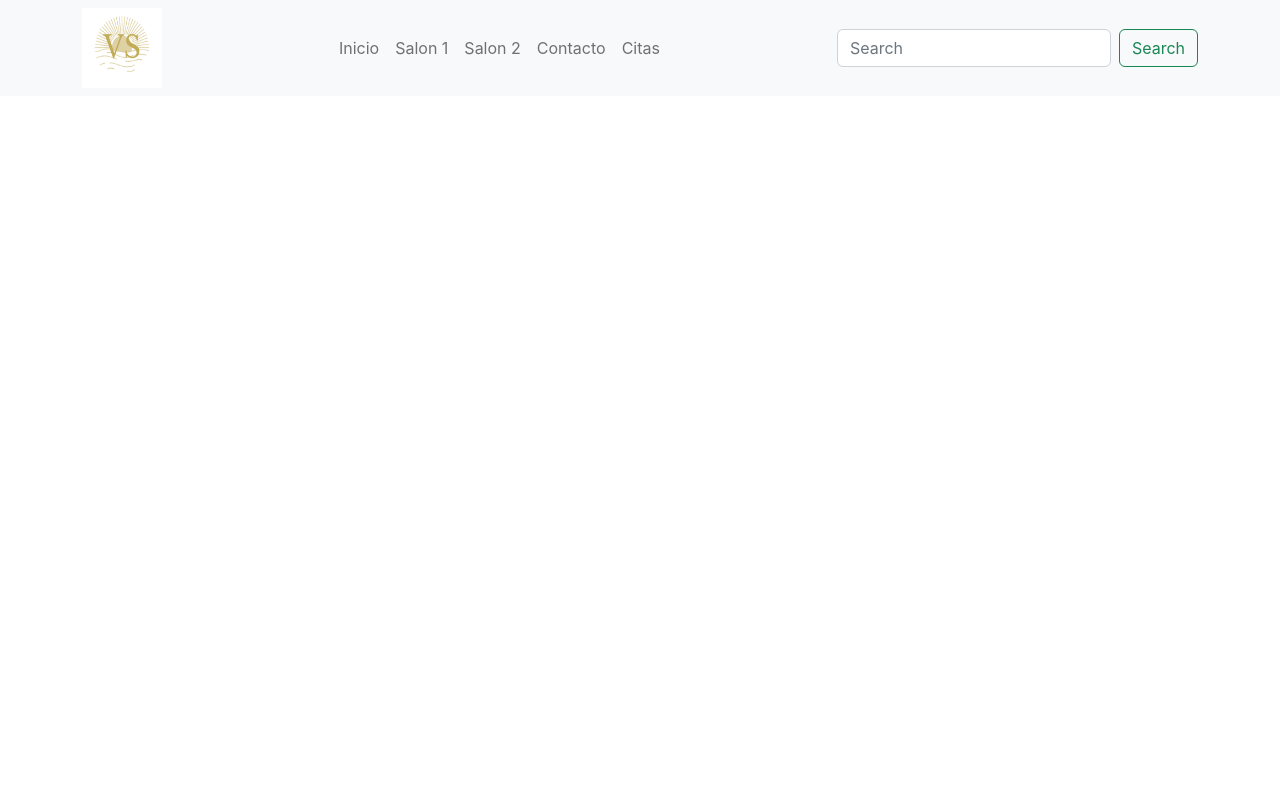
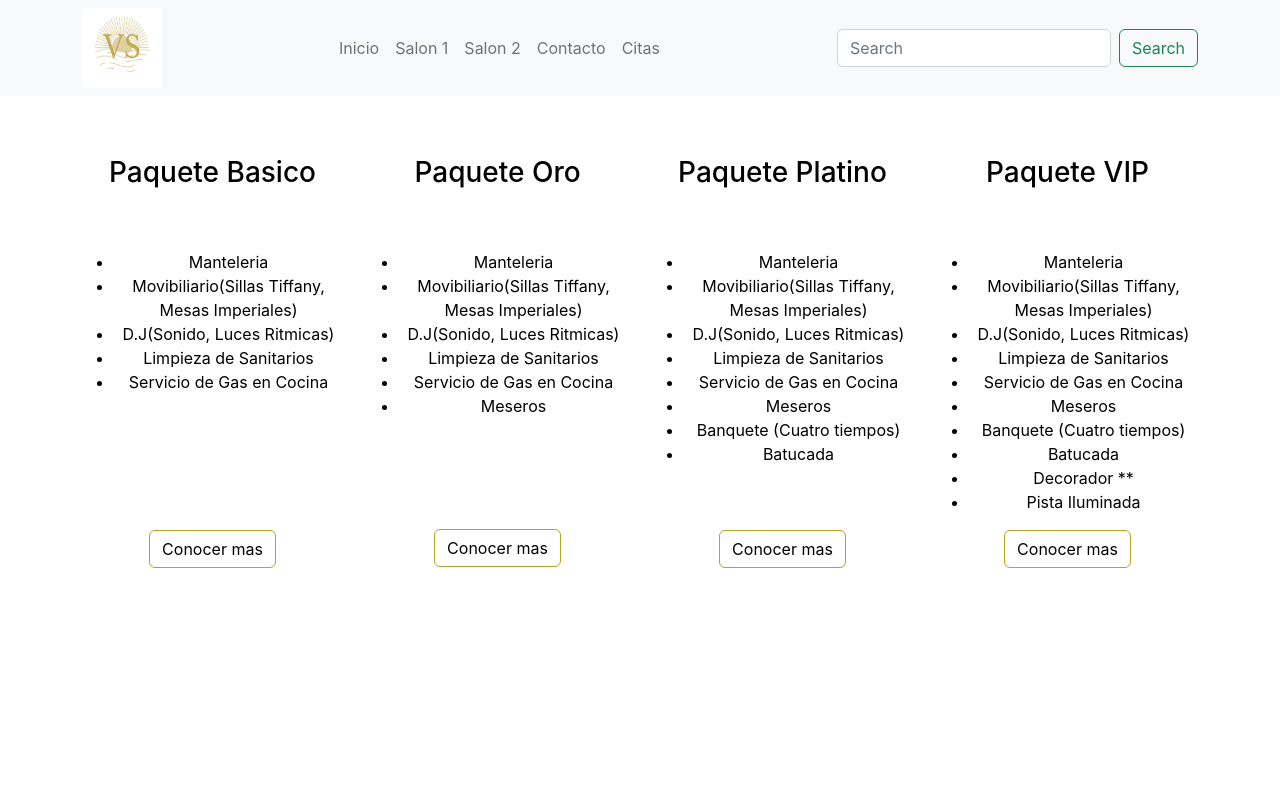
Before and after one commit to Alb20/pagina-villa, a React (Create React App) app: page /paquetesS1 in a window 1280 px wide. Shown: the top 800 px of the page. Built offline with nearby package versions, Linux system fonts and the light colour scheme.

Commit message:
Creacion de Carpetaa de paquetes de cada salon

```diff
--- a/src/App.css
+++ b/src/App.css
@@ -126,3 +126,18 @@ section {
 .espacioform {
     margin-top: 60px;
 }
+
+
+/* Estilos botones Salon 1 */
+
+.BotPaqBasS1 {
+    margin-top: 120px;
+}
+
+.BotPaqOroS1 {
+    margin-top: 95px;
+}
+
+.BotPaqPlaS1 {
+    margin-top: 48PX;
+}
--- a/src/App.jsx
+++ b/src/App.jsx
@@ -9,6 +9,8 @@ import Contacto from './components/Contacto';
 import Citas from './components/Citas';
 import PaquetesS2 from './components/Paquetes/PaquetesS2';
 import PaquetesS1 from './components/Paquetes//PaquetesS1';
+import Footer from './components/Footer/Footer';
+
 function App() {
     return (
 
@@ -21,9 +23,10 @@ function App() {
                         <Route path = 'salon2' element = { < Salon2 / > }/>
                         <Route path = 'contacto' element = { < Contacto / >}/>
                         <Route path = 'citas' element = { < Citas / >}/>
+                        <Route path='paquetesS1' element = {<PaquetesS1/>}></Route>
+                        <Route path='paquetesS2' element = {<PaquetesS2/>}></Route>
+                        <Route path='footer' element = {<Footer/>}/>
                     </Route>
-                    <Route path='paquetesS1' element = {<PaquetesS1/>}></Route>
-                    <Route path='paquetesS2' element = {<PaquetesS2/>}></Route>
                 </Routes>
             </BrowserRouter>
         </div>
--- a/src/components/Index.jsx
+++ b/src/components/Index.jsx
@@ -3,7 +3,7 @@ import Carrusel from './Carusel/Carrusel'
 import Footer from './Footer/Footer'
 import { Link } from 'react-router-dom'
 
-const Index = () =>  {
+const index = () =>  {
 
         return (
         <div>
@@ -58,4 +58,4 @@ const Index = () =>  {
         </div>
 )}
 
-export default Index
+export default index
--- a/src/components/Paquetes/PaquetesS1.jsx
+++ b/src/components/Paquetes/PaquetesS1.jsx
@@ -1,13 +1,84 @@
 import React from 'react'
-import Navbar from '../../layouts/Navbar'
-import Footer from '../Footer/Footer'
+import { Link } from 'react-router-dom'
 const paquetesS1 = () => {
   return (
     <div>
-        <Navbar/>
+            <div className='container text-center'>
+                <div className="row imgsespS1 ">
+                    <div className="col">
+                      <h3>Paquete Basico</h3>
+                      <ul className='imgsespS1'>
+                        <li>Manteleria</li>
+                        <li>Movibiliario(Sillas Tiffany, Mesas Imperiales)</li>
+                        <li>D.J(Sonido, Luces Ritmicas)</li>
+                        <li>Limpieza de Sanitarios</li>
+                        <li>Servicio de Gas en Cocina</li>
+                      </ul>
+                      <div className="d-grid gap-2 col-6 mx-auto ">
+                            <Link to='/PaqBasS1'>
+                                <button className="btn btn-primary text-button BotPaqBasS1" type="button"  > Conocer mas </button>
+                            </Link>
+                      </div>
+                    </div>
 
+                    <div className="col">
+                      <h3>Paquete Oro</h3>
+                      <ul className='imgsespS1'>
+                        <li>Manteleria</li>
+                        <li>Movibiliario(Sillas Tiffany, Mesas Imperiales)</li>
+                        <li>D.J(Sonido, Luces Ritmicas)</li>
+                        <li>Limpieza de Sanitarios</li>
+                        <li>Servicio de Gas en Cocina</li>
+                        <li>Meseros</li>
+                      </ul>
+                      <div className="d-grid gap-2 col-6 mx-auto ">
+                            <Link to='/PaqOroS1'>
+                                <button className="btn btn-primary text-button BotPaqOroS1" type="button"  >  Conocer mas </button>
+                            </Link>
+                      </div>
+                    </div>
+                    <div className="col">
+                      <h3>Paquete Platino </h3>
+                      <ul className='imgsespS1'>
+                        <li>Manteleria</li>
+                        <li>Movibiliario(Sillas Tiffany, Mesas Imperiales)</li>
+                        <li>D.J(Sonido, Luces Ritmicas)</li>
+                        <li>Limpieza de Sanitarios</li>
+                        <li>Servicio de Gas en Cocina</li>
+                        <li>Meseros</li>
+                        <li>Banquete (Cuatro tiempos)</li>
+                        <li>Batucada</li>
+                      </ul>
+                      <div className="d-grid gap-2 col-6 mx-auto">
+                            <Link to='/PaqPlaS1'>
+                                <button className="btn btn-primary text-button BotPaqPlaS1" type="button"  >  Conocer mas </button>
+                            </Link>
+                      </div>
+                    </div>
+                    <div className="col">
+                      <h3>Paquete VIP</h3>
+                      <ul className='imgsespS1'>
+                        <li>Manteleria</li>
+                        <li>Movibiliario(Sillas Tiffany, Mesas Imperiales)</li>
+                        <li>D.J(Sonido, Luces Ritmicas)</li>
+                        <li>Limpieza de Sanitarios</li>
+                        <li>Servicio de Gas en Cocina</li>
+                        <li>Meseros</li>
+                        <li>Banquete (Cuatro tiempos)</li>
+                        <li>Batucada</li>
+                        <li>Decorador **</li>
+                        <li>Pista Iluminada</li>
+                      </ul>
+                      <div className="d-grid gap-2 col-6 mx-auto BotPaqVipS1">
+                            <Link to='/PaqVipS1'>
+                                <button className="btn btn-primary text-button" type="button"  >  Conocer mas</button>
+                            </Link>
+                      </div>
+                    </div>
+                </div>
+            </div>
 
-        <Footer/>
+        {/* <Footer/> */}
     </div>
 
   )
--- a/src/components/Paquetes/PaquetesS2.jsx
+++ b/src/components/Paquetes/PaquetesS2.jsx
@@ -1,18 +1,85 @@
 import React from 'react'
-import Navbar from '../../layouts/Navbar'
-import Footer from '../Footer/Footer'
-
+// import Footer from '../Footer/Footer'
+import { Link } from 'react-router-dom'
 const PaquetesS2 = () => {
   return (
     <div>
+            <div className='container text-center'>
+                <div className="row imgsespS1 ">
+                    <div className="col">
+                      <h3>Paquete Basico</h3>
+                      <ul className='imgsespS1'>
+                        <li>Manteleria</li>
+                        <li>Movibiliario(Sillas Tiffany, Mesas Imperiales)</li>
+                        <li>D.J(Sonido, Luces Ritmicas)</li>
+                        <li>Limpieza de Sanitarios</li>
+                        <li>Servicio de Gas en Cocina</li>
+                      </ul>
+                      <div className="d-grid gap-2 col-6 mx-auto ">
+                            <Link to='/PaqBasS2'>
+                                <button className="btn btn-primary text-button BotPaqBasS1" type="button"  > Conocer mas </button>
+                            </Link>
+                      </div>
+                    </div>
 
-    <Navbar/>
-
-    <Footer/>
-
-
+                    <div className="col">
+                      <h3>Paquete Oro</h3>
+                      <ul className='imgsespS1'>
+                        <li>Manteleria</li>
+                        <li>Movibiliario(Sillas Tiffany, Mesas Imperiales)</li>
+                        <li>D.J(Sonido, Luces Ritmicas)</li>
+                        <li>Limpieza de Sanitarios</li>
+                        <li>Servicio de Gas en Cocina</li>
+                        <li>Meseros</li>
+                      </ul>
+                      <div className="d-grid gap-2 col-6 mx-auto ">
+                            <Link to='/PaqOroS2'>
+                                <button className="btn btn-primary text-button BotPaqOroS1" type="button"  >  Conocer mas </button>
+                            </Link>
+                      </div>
+                    </div>
+                    <div className="col">
+                      <h3>Paquete Platino </h3>
+                      <ul className='imgsespS1'>
+                        <li>Manteleria</li>
+                        <li>Movibiliario(Sillas Tiffany, Mesas Imperiales)</li>
+                        <li>D.J(Sonido, Luces Ritmicas)</li>
+                        <li>Limpieza de Sanitarios</li>
+                        <li>Servicio de Gas en Cocina</li>
+                        <li>Meseros</li>
+                        <li>Banquete (Cuatro tiempos)</li>
+                        <li>Batucada</li>
+                      </ul>
+                      <div className="d-grid gap-2 col-6 mx-auto">
+                            <Link to='/PaqPlaS2'>
+                                <button className="btn btn-primary text-button BotPaqPlaS1" type="button"  >  Conocer mas </button>
+                            </Link>
+                      </div>
+                    </div>
+                    <div className="col">
+                      <h3>Paquete VIP</h3>
+                      <ul className='imgsespS1'>
+                        <li>Manteleria</li>
+                        <li>Movibiliario(Sillas Tiffany, Mesas Imperiales)</li>
+                        <li>D.J(Sonido, Luces Ritmicas)</li>
+                        <li>Limpieza de Sanitarios</li>
+                        <li>Servicio de Gas en Cocina</li>
+                        <li>Meseros</li>
+                        <li>Banquete (Cuatro tiempos)</li>
+                        <li>Batucada</li>
+                        <li>Decorador **</li>
+                        <li>Pista Iluminada</li>
+                      </ul>
+                      <div className="d-grid gap-2 col-6 mx-auto BotPaqVipS1">
+                            <Link to='/PaqVipS2'>
+                                <button className="btn btn-primary text-button" type="button"  >  Conocer mas</button>
+                            </Link>
+                      </div>
+                    </div>
+                </div>
+            </div>
+    {/* <Footer/> */}
     </div>
-
   )
 }
 
--- a/src/components/Salon1.jsx
+++ b/src/components/Salon1.jsx
@@ -40,7 +40,7 @@ const salon1 = () => {
                 </div>
 
         </section>
-            <div className="d-grid gap-2 col-6 mx-auto imgsespS1 ">
+        <div className="d-grid gap-2 col-6 mx-auto imgsespS1 ">
                 <Link to='/paquetesS1'>
                     <button className="btn btn-primary text-button" type="button"  > Paquetes </button>
                 </Link>
```
Also changed, not shown: src/components/Paquetes/PaquetesS1/PaqBasS1.jsx (added, +9 -0 lines), src/components/Paquetes/PaquetesS1/PaqOroS1.jsx (added, +9 -0 lines), src/components/Paquetes/PaquetesS1/PaqPlaS1.jsx (added, +9 -0 lines), src/components/Paquetes/PaquetesS1/PaqVipS1.jsx (added, +9 -0 lines).
